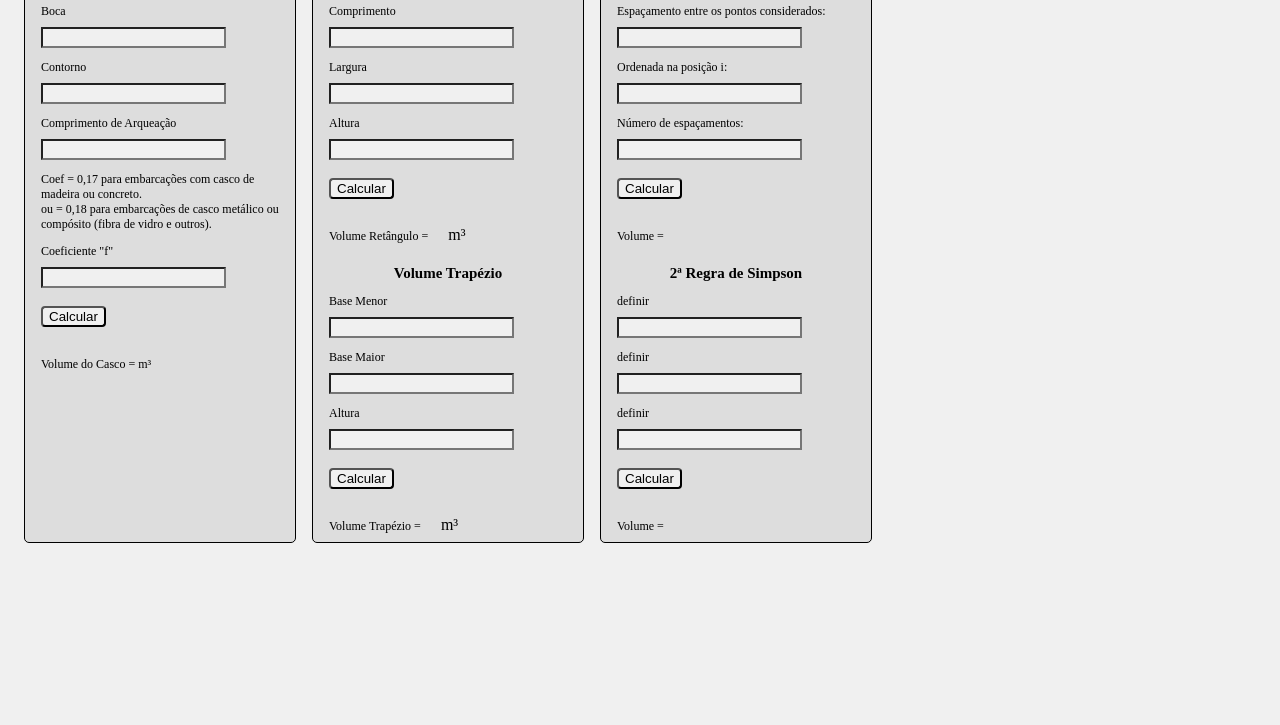
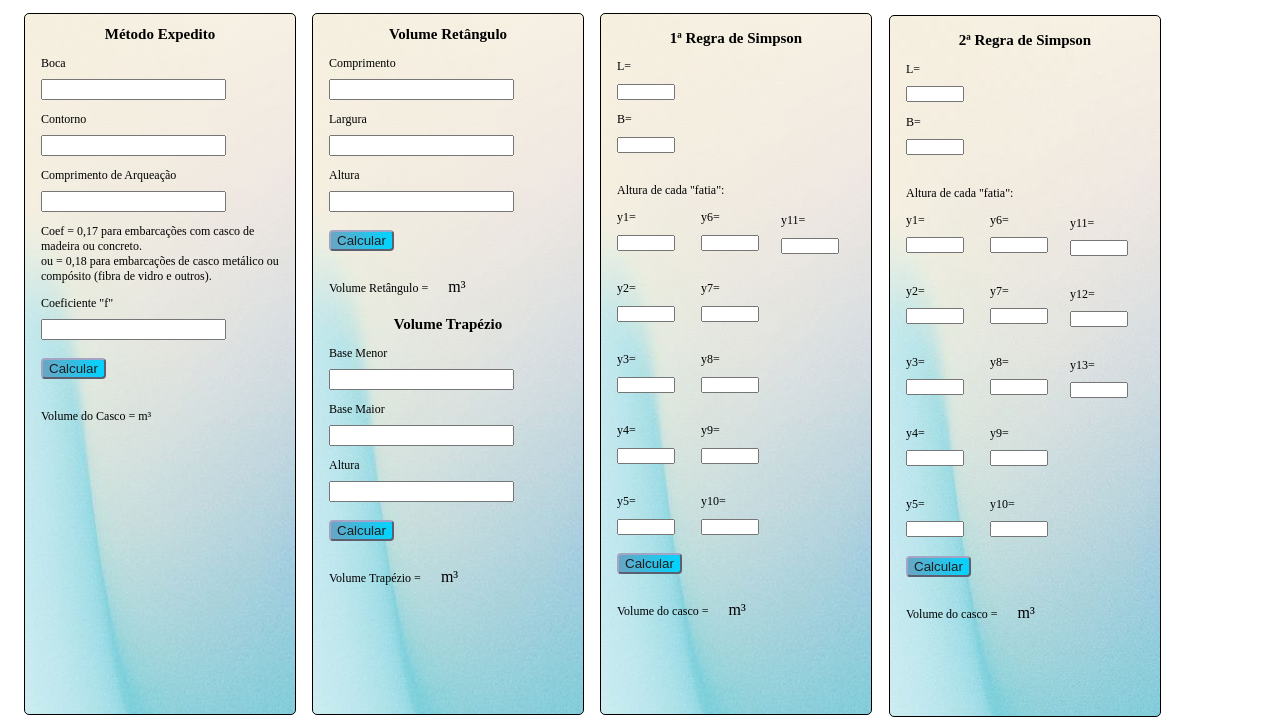
Before and after one commit to gfrancodsantos/mariner, a plain HTML site: page index.html in a window 1280 px wide. Shown: the part 75-800 px from the top of the page. Drawn offline with nearby package versions, Linux system fonts and the light colour scheme.

Commit message:
second commit

```diff
--- a/index.html
+++ b/index.html
@@ -1,5 +1,5 @@
 <!DOCTYPE html>
-<html lang="en">
+<html lang="pt-BR">
 
 <head>
     <meta charset="UTF-8">
@@ -7,9 +7,12 @@
     <meta name="viewport" content="width=device-width, initial-scale=1.0">
     <link rel="stylesheet" type="text/css" href="style.css" />
     <title>Mariner</title>
+
+    <script src="https://cdnjs.cloudflare.com/ajax/libs/jspdf/2.5.1/jspdf.umd.min.js"></script>
 </head>
 
 <body>
+    <div class="main"></div>
     <h1> MARINER</h1>
 
     <div class="calc">
@@ -34,23 +37,6 @@
             <p>Volume do Casco = <span></span> m³</p>
         </div>
 
-                <script>
-                    var B = document.querySelector('#B')
-                    var Co = document.querySelector('#Co')
-                    var Ca = document.querySelector('#Ca')
-                    var Coef = document.querySelector('#Coef')
-                    var resultado = document.querySelector('Span')
-
-
-                    function math() {
-                        resultado.innerHTML = (((((parseFloat(Co.value) + parseFloat(B.value)) / 2)) ** 2) * (parseFloat(Coef.value) * parseFloat(Ca.value)))
-                    }
-
-                </script>
-
-
-
-
 
         <div class="calc2">
             <h2>Volume Retângulo</h2>
@@ -64,7 +50,8 @@
 
             <button onclick="calc2()">Calcular</button><br /><br />
 
-                    <p id="vr">Volume Retângulo = <div id="calc2"></div> m³</p>
+            <p id="vr">Volume Retângulo =
+            <div id="calc2"></div> m³</p>
 
             <h2>Volume Trapézio</h2>
 
@@ -77,97 +64,107 @@
 
             <button onclick="calc21()">Calcular</button><br /><br />
 
-                    <p id="vt">Volume Trapézio = <div id="calc21"></div> m³</p>
+            <p id="vt">Volume Trapézio =
+            <div id="calc21"></div> m³</p>
 
 
         </div>
-
-                <script>
-                    var C = document.querySelector('#C')
-                    var L = document.querySelector('#L')
-                    var A = document.querySelector('#A')
-                    var retangulo = document.querySelector('#calc2')
-
-
-                    function calc2() {
-                        retangulo.innerHTML = parseFloat(C.value) * parseFloat(L.value) * parseFloat(A.value)
-                    }
-
-
-
-                    var B1 = document.querySelector('#B1')
-                    var B2 = document.querySelector('#B2')
-                    var A1 = document.querySelector('#A1')
-                    var trapezio = document.querySelector('#calc21')
-
-
-                    function calc21() {
-                        trapezio.innerHTML = (((parseFloat(B1.value) + parseFloat(B2.value)) * parseFloat(A1.value))) / 2
-                    }
-
-
-                </script>
-
-
-
-
 
 
         <div class="calc3">
             <h2>1ª Regra de Simpson</h2>
 
-                    <p>Espaçamento entre os pontos considerados:</p>
-                    <input id="S" type="number" /><br />
-                    <p>Ordenada na posição i:</p>
-                    <input id="Yi" type="number" /><br />
-                    <p>Número de espaçamentos:</p>
-                    <input id="N" type="number" /><br /><br />
+            <p>L=</p>
+            <input id="Ls" type="number" /><br />
+            <p>B=</p>
+            <input id="Bs" type="number" /><br /><br />
+            <p>Altura de cada "fatia":</p>
+            <div class="grid1">
+                <p>y1=</p>
+                <input id="y1" type="number" /><br /><br />
+                <p>y2=</p>
+                <input id="y2" type="number" /><br /><br />
+                <p>y3=</p>
+                <input id="y3" type="number" /><br /><br />
+                <p>y4=</p>
+                <input id="y4" type="number" /><br /><br />
+                <p>y5=</p>
+                <input id="y5" type="number" /><br /><br />
+            </div>
+            <div class="grid2">
+                <p>y6=</p>
+                <input id="y6" type="number" /><br /><br />
+                <p>y7=</p>
+                <input id="y7" type="number" /><br /><br />
+                <p>y8=</p>
+                <input id="y8" type="number" /><br /><br />
+                <p>y9=</p>
+                <input id="y9" type="number" /><br /><br />
+                <p>y10=</p>
+                <input id="y10" type="number" /><br /><br />
+                <div class="grid3">
+                    <p>y11=</p>
+                    <input id="y11" type="number" /><br /><br />
+                </div>
+            </div>
 
             <button onclick="simp1()">Calcular</button><br /><br />
 
-                    <p id="simp1">Volume = <div id="s1"></div></p>
+            <p id="s1">Volume do casco =
+            <div id="simp1"></div> m³
+            </p>
 
+                <div class="regra2">
                     <h2>2ª Regra de Simpson</h2>
 
-                    <p>definir</p>
-                    <input id="C" type="number" /><br />
-                    <p>definir</p>
-                    <input id="L" type="number" /><br />
-                    <p>definir</p>
-                    <input id="A" type="number" /><br /><br />
+                    <p>L=</p>
+                    <input id="Comp" type="number" /><br />
+                    <p>B=</p>
+                    <input id="Boca" type="number" /><br /><br />
+                    <p>Altura de cada "fatia":</p>
+                    <div class="grid1">
+                        <p>y1=</p>
+                        <input id="yy1" type="number" /><br /><br />
+                        <p>y2=</p>
+                        <input id="yy2" type="number" /><br /><br />
+                        <p>y3=</p>
+                        <input id="yy3" type="number" /><br /><br />
+                        <p>y4=</p>
+                        <input id="yy4" type="number" /><br /><br />
+                        <p>y5=</p>
+                        <input id="yy5" type="number" /><br /><br />
+                    </div>
+                    <div class="grid2">
+                        <p>y6=</p>
+                        <input id="yy6" type="number" /><br /><br />
+                        <p>y7=</p>
+                        <input id="yy7" type="number" /><br /><br />
+                        <p>y8=</p>
+                        <input id="yy8" type="number" /><br /><br />
+                        <p>y9=</p>
+                        <input id="yy9" type="number" /><br /><br />
+                        <p>y10=</p>
+                        <input id="yy10" type="number" /><br /><br />
+                        <div class="grid3">
+                            <p>y11=</p>
+                            <input id="yy11" type="number" /><br /><br />
+                            <p>y12=</p>
+                            <input id="yy12" type="number" /><br /><br />
+                            <p>y13=</p>
+                            <input id="yy13" type="number" /><br /><br />
+                        </div>
+                    </div>
 
                     <button onclick="simp2()">Calcular</button><br /><br />
 
-                    <p id="simp2">Volume = <div id="s2"></div></p>
+                    <p id="s1">Volume do casco =
+                    <div id="simp2"></div> m³
+                    </p>
+                </div>
             </div>
 
-                <script>
-                    var S = document.querySelector('#S')
-                    var Yi = document.querySelector('#Yi')
-                    var N = document.querySelector('#N')
-                    var regra1 = document.querySelector('#s1')
-
-
-                    function simp1() {
-                        regra1.innerHTML = (parseFloat(S.value) / 3) *  (parseFloat(Y.value) * parseFloat(A.value)
-                    }
-
-
-
-                    var B1 = document.querySelector('#B1')
-                    var B2 = document.querySelector('#B2')
-                    var A1 = document.querySelector('#A1')
-                    var regra2 = document.querySelector('#s2')
-
-
-                    function simp2() {
-                        regra2.innerHTML = (((parseFloat(B1.value) + parseFloat(B2.value)) * parseFloat(A1.value))) / 2
-                    }
-
-
-                </script>
         </div>
-
+        <script src="script.js"></script>
 
 </body>
 
--- a/style.css
+++ b/style.css
@@ -1,18 +1,34 @@
-*{
-    background-color: rgb(240, 240, 240);
-}
-
 .calc {
     display: flex;
     margin-top: -1rem;
 }
 
+.main {
+    background-color: black;
+    height: 5rem;
+    width: 100%;
+    margin-top: -1rem;
+    margin-left: 0rem;
+}
+
+button {
+    color: rgb(29, 29, 29);
+    background: rgb(2,0,36);
+    background: linear-gradient(90deg, rgb(101, 98, 156) 0%, rgb(185, 185, 235) 0%, rgb(105, 166, 196) 0%, rgba(0,212,255,1) 100%);
+    border-color: rgb(164, 165, 196);
+}
+
 h1 {
     display: flex;
-    margin-bottom: 1rem;
+    margin-bottom: 2rem;
+    margin-top: -4rem;
+    height: 4rem;
+    letter-spacing: 5px;
     font-size: 20px;
     justify-content: center;
     align-items: center;
+    color: rgb(185, 156, 117);
+
 }
 
 h2 {
@@ -20,11 +36,11 @@ h2 {
 }
 
 .calc1 {
-    background-color: rgb(221, 221, 221);
+    background-image: url(./Imagem/f.jpg);
     border: 1px solid;
     border-radius: 5px;
     width: 270px;
-    height: 580px;
+    height: 700px;
     margin-left: 1rem;
 
 }
@@ -33,7 +49,6 @@ h2 {
     justify-content: center;
     align-items: center;
     display: flex;
-    background-color: rgb(221, 221, 221);
 }
 
 .calc1 input {
@@ -41,7 +56,6 @@ h2 {
 }
 
 p {
-    background-color: rgb(221, 221, 221);
     margin-left: 1rem;
     margin-bottom: 8px;
     font-size: 12px;
@@ -52,24 +66,21 @@ button {
     border-radius: 4px;
 }
 
-______________________________________________________
-
 h1 {
     margin-left: 6rem;
     font-size: 20px;
 }
 
 .calc2 {
-    background-color: rgb(221, 221, 221);
+    background-image: url(./Imagem/f.jpg);
     border: 1px solid;
     border-radius: 5px;
     width: 270px;
-    height: 580px;
+    height: 700px;
     margin-left: 1rem;
 }
 
 #calc2 {
-    background-color: rgb(221, 221, 221);
     margin-left: 1rem;
     margin-bottom: 8px;
     font-size: 12px;
@@ -77,7 +88,6 @@ h1 {
 }
 
 #calc21 {
-    background-color: rgb(221, 221, 221);
     margin-left: 1rem;
     margin-bottom: 8px;
     font-size: 12px;
@@ -88,8 +98,6 @@ h1 {
     justify-content: center;
     align-items: center;
     display: flex;
-    background-color: rgb(221, 221, 221);
-
 }
 
 .calc2 input {
@@ -97,7 +105,6 @@ h1 {
 }
 
 .calc2 #vr {
-    background-color: rgb(221, 221, 221);
     margin-left: 1rem;
     margin-bottom: 8px;
     font-size: 12px;
@@ -105,7 +112,6 @@ h1 {
 }
 
 #vt {
-    background-color: rgb(221, 221, 221);
     margin-left: 1rem;
     margin-bottom: 8px;
     font-size: 12px;
@@ -117,28 +123,43 @@ button {
     border-radius: 4px;
 }
 
-_________________________________________________
-
 h1 {
     margin-left: 6rem;
     font-size: 20px;
 }
 
 .calc3 {
-    background-color: rgb(221, 221, 221);
     border: 1px solid;
     border-radius: 5px;
     width: 270px;
-    height: 580px;
+    height: 700px;
     margin-left: 1rem;
-    display: inline-block;
+    background-image: url(./Imagem/f.jpg);
+}
+
+.calc3 input {
+    width: 50px;
+    height: 10px;
+}
+
+
+.grid2 {
+    float: right;
+    margin-top: -22.2rem;
+    margin-right: 7rem;
+}
+
+.grid3 {
+    float: right;
+    margin-top: -22rem;
+    margin-right: -5rem;
 }
 
 .calc3 h2 {
     justify-content: center;
     align-items: center;
     display: flex;
-    background-color: rgb(221, 221, 221);
+    margin-top: 1rem;
 }
 
 .calc3 input {
@@ -146,7 +167,7 @@ h1 {
 }
 
 p {
-    background-color: rgb(221, 221, 221);
+
     margin-left: 1rem;
     margin-bottom: 8px;
     font-size: 12px;
@@ -158,14 +179,13 @@ button {
 }
 
 .calc3 #s1 {
-    background-color: rgb(221, 221, 221);
     margin-left: 1rem;
     margin-bottom: 8px;
     font-size: 12px;
     display: inline-block;
 }
+
 #simp1 {
-    background-color: rgb(221, 221, 221);
     margin-left: 1rem;
     margin-bottom: 8px;
     font-size: 12px;
@@ -173,15 +193,23 @@ button {
 }
 
 #s2 {
-    background-color: rgb(221, 221, 221);
     margin-left: 1rem;
     margin-bottom: 8px;
     font-size: 12px;
     display: inline-block;
 }
 
+.regra2 {
+    margin-top: -39rem;
+    background-image: url(./Imagem/f.jpg);
+    border: 1px solid;
+    border-radius: 5px;
+    width: 270px;
+    height: 700px;
+    margin-left: 18rem;
+}
+
 #simp2 {
-    background-color: rgb(221, 221, 221);
     margin-left: 1rem;
     margin-bottom: 8px;
     font-size: 12px;
```
Also changed, not shown: script.js (added, +73 -0 lines), Imagem/f.jpg (added), Imagem/fundo-gradiente-granulado-usando-cores-diferentes_606954-6.webp (added). Lines whose indentation alone changed are shown as unchanged.
